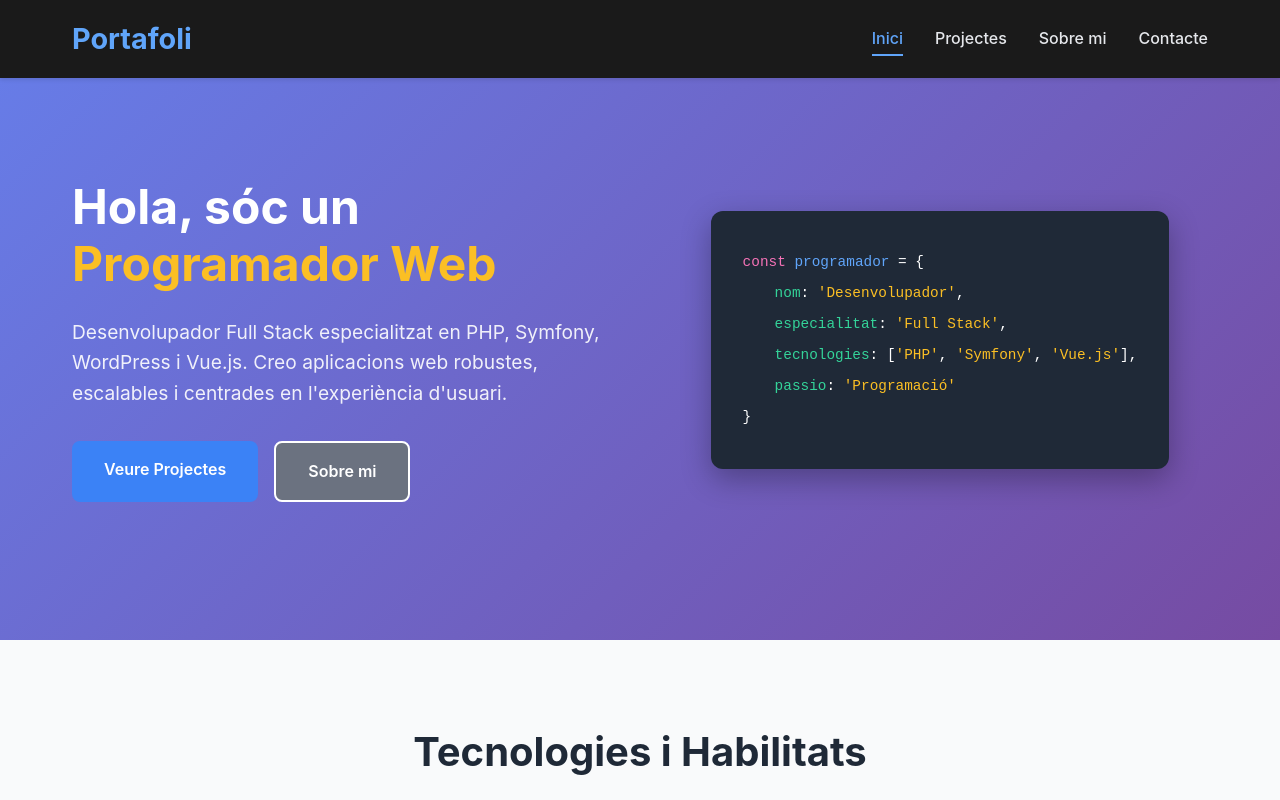
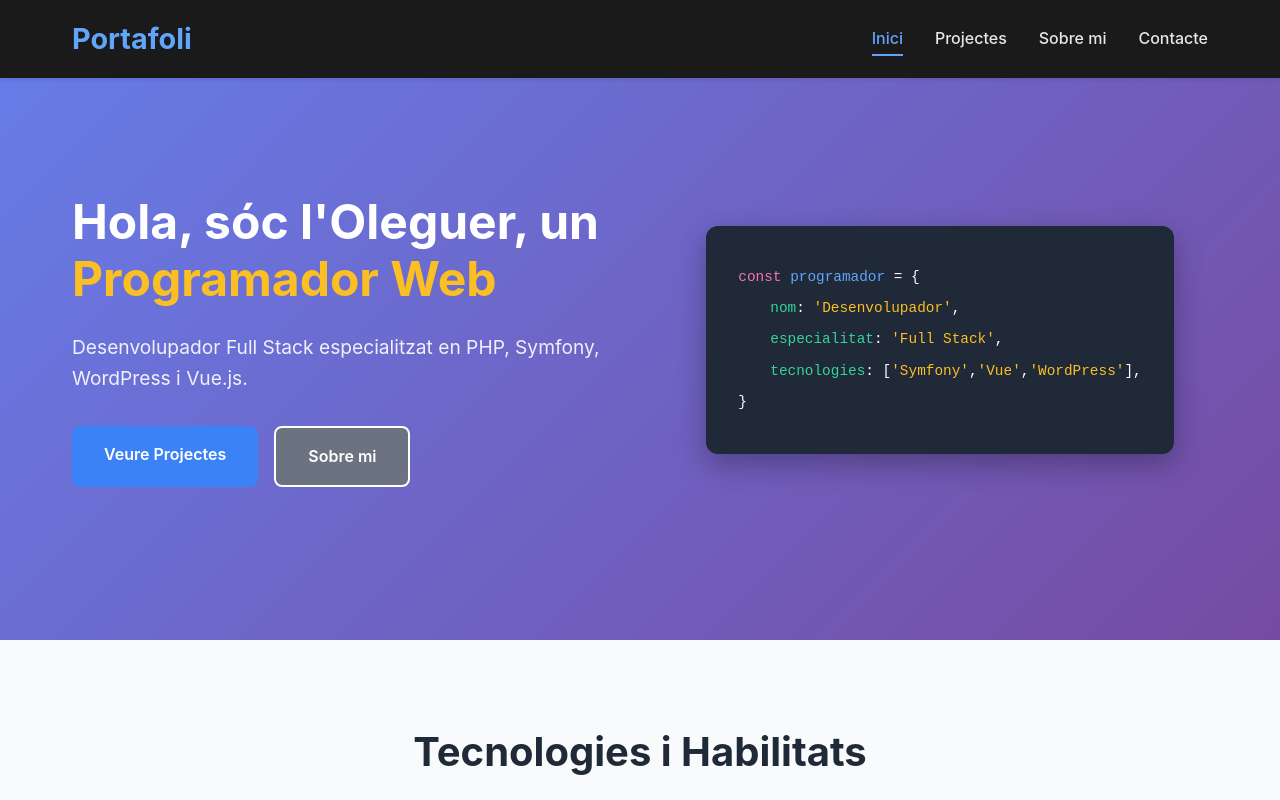
Before and after one commit to Oleguerct/portafolis, a React (Create React App) app: page / in a window 1280 px wide. Shown: the top 800 px of the page. Built offline with nearby package versions, Linux system fonts and the light colour scheme.

Commit message:
Update Home component with personal introduction and adjust technology list

```diff
--- a/src/pages/Home.tsx
+++ b/src/pages/Home.tsx
@@ -9,11 +9,10 @@ const Home: React.FC = () => {
         <div className="hero-container">
           <div className="hero-content">
             <h1 className="hero-title">
-              Hola, sóc un <span className="highlight">Programador Web</span>
+              Hola, sóc l'Oleguer, un <span className="highlight">Programador Web</span>
             </h1>
             <p className="hero-subtitle">
               Desenvolupador Full Stack especialitzat en PHP, Symfony, WordPress i Vue.js.
-              Creo aplicacions web robustes, escalables i centrades en l'experiència d'usuari.
             </p>
             <div className="hero-buttons">
               <Link to="/projects" className="btn btn-primary">
@@ -36,11 +35,15 @@ const Home: React.FC = () => {
                 <span className="property">especialitat</span>: <span className="string">'Full Stack'</span>,
               </div>
               <div className="code-line indent">
-                <span className="property">tecnologies</span>: [<span className="string">'PHP'</span>, <span className="string">'Symfony'</span>, <span className="string">'Vue.js'</span>],
+                <span className="property">tecnologies</span>: [
+                  <span className="string">'Symfony'</span>,
+                  <span className="string">'Vue'</span>,
+                  <span className="string">'WordPress'</span>
+                  ],
               </div>
-              <div className="code-line indent">
-                <span className="property">passio</span>: <span className="string">'Programació'</span>
-              </div>
+              {/*<div className="code-line indent">*/}
+              {/*  <span className="property">passio</span>: <span className="string">'Programació'</span>*/}
+              {/*</div>*/}
               <div className="code-line">{'}'}</div>
             </div>
           </div>
```
